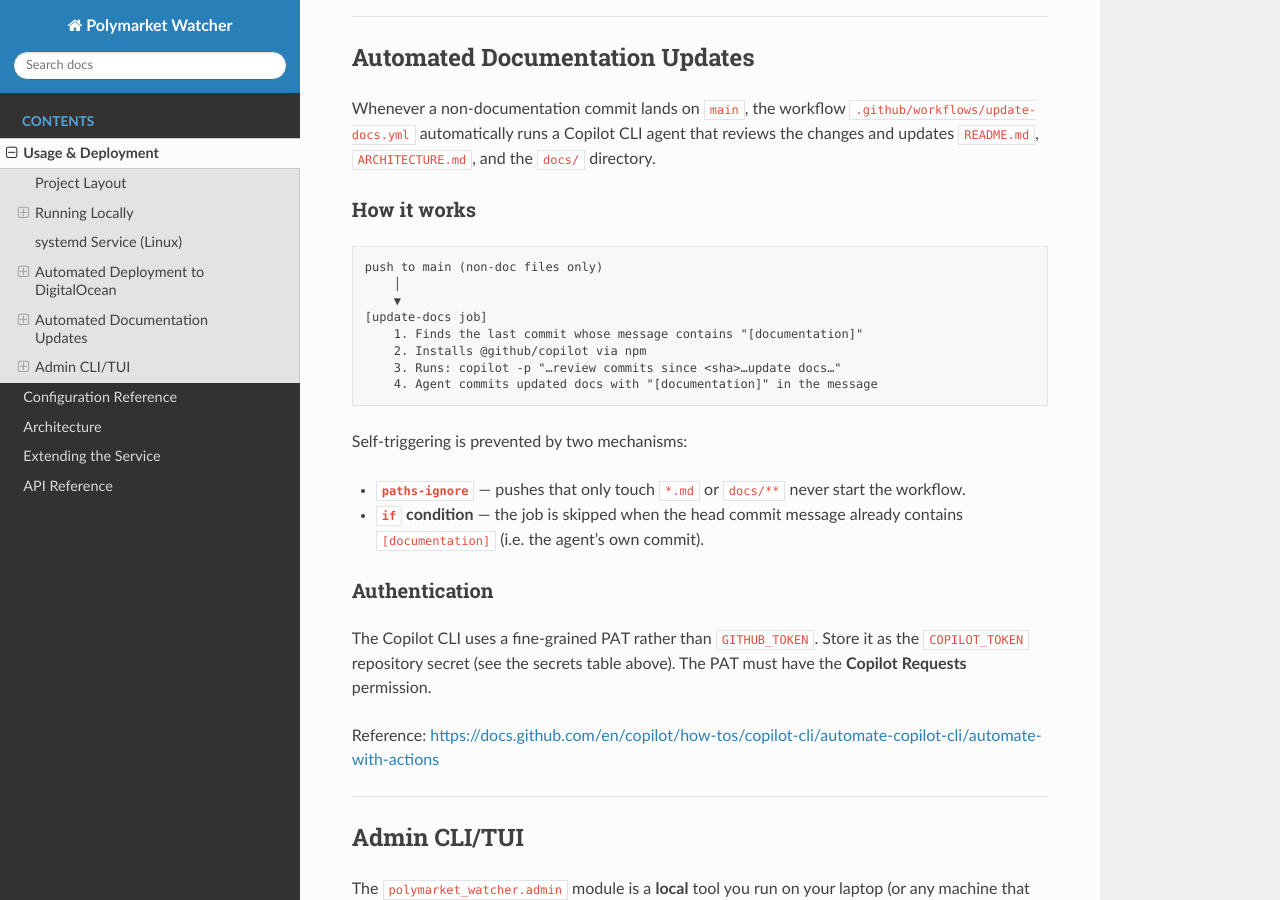
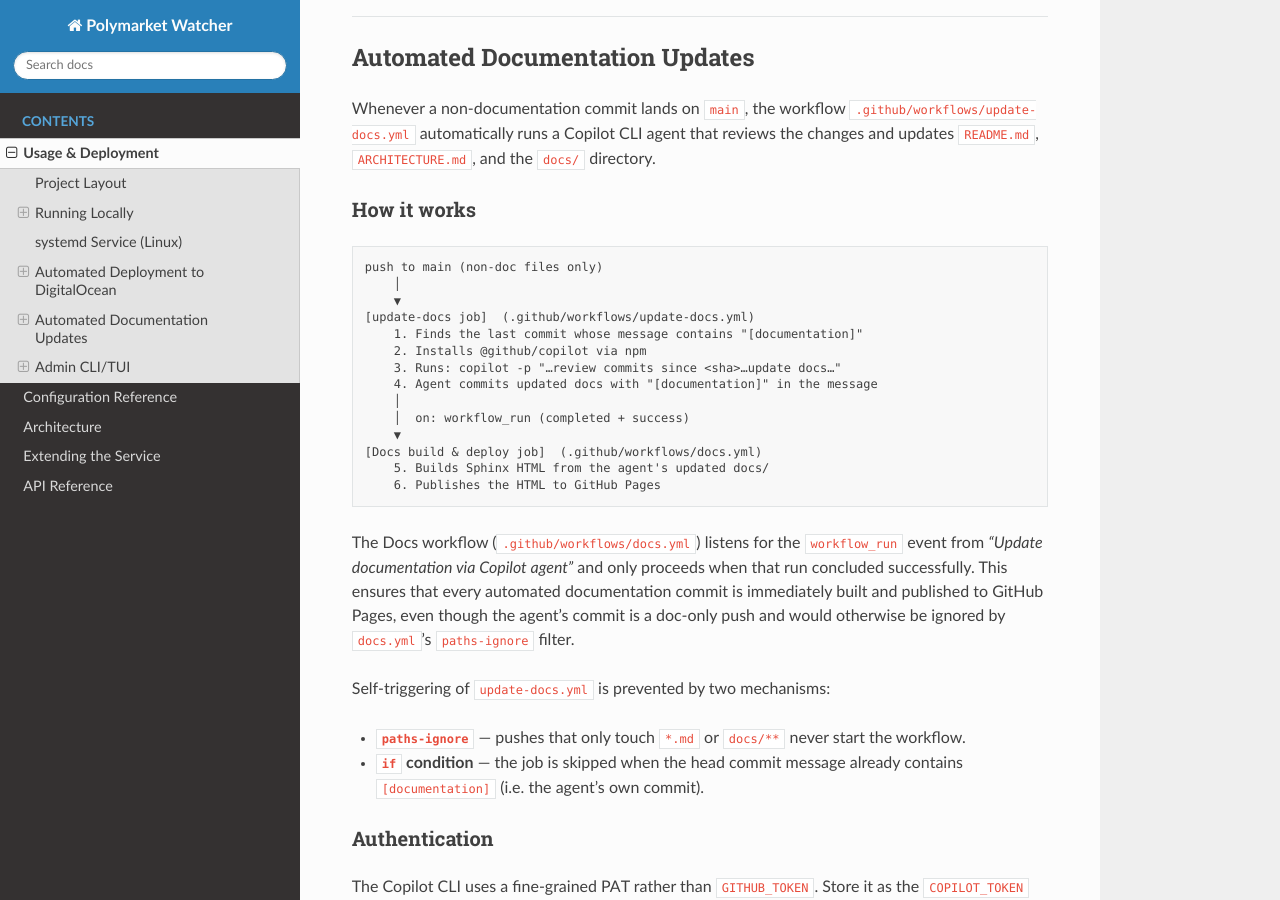
Before and after one commit to Billthekidz/symmetrical-carnival, a Sphinx documentation site: the page built from docs/usage.md, in a window 1280 px wide and 900 px high, scrolled down 4160 px. Built offline with Sphinx 7.4.7 and the Read the Docs theme 3.1.0, drawn with Linux system fonts in a browser that asks for light colours.

Commit message:
docs: document workflow_run chain from update-docs to Docs deploy [documentation]
The docs.yml workflow now also triggers via workflow_run when
'Update documentation via Copilot agent' completes successfully.
Updated the 'Automated Documentation Updates' section in docs/usage.md
to reflect the full end-to-end pipeline: agent commit → Sphinx build
→ GitHub Pages publish.

Co-authored-by: Copilot <223556219+Copilot@users.noreply.github.com>

````diff
--- a/docs/usage.md
+++ b/docs/usage.md
@@ -226,14 +226,27 @@ directory.
 push to main (non-doc files only)
     │
     ▼
-[update-docs job]
+[update-docs job]  (.github/workflows/update-docs.yml)
     1. Finds the last commit whose message contains "[documentation]"
     2. Installs @github/copilot via npm
     3. Runs: copilot -p "…review commits since <sha>…update docs…"
     4. Agent commits updated docs with "[documentation]" in the message
+    │
+    │  on: workflow_run (completed + success)
+    ▼
+[Docs build & deploy job]  (.github/workflows/docs.yml)
+    5. Builds Sphinx HTML from the agent's updated docs/
+    6. Publishes the HTML to GitHub Pages
 ```
 
-Self-triggering is prevented by two mechanisms:
+The Docs workflow (`.github/workflows/docs.yml`) listens for the
+`workflow_run` event from *"Update documentation via Copilot agent"* and only
+proceeds when that run concluded successfully.  This ensures that every
+automated documentation commit is immediately built and published to GitHub
+Pages, even though the agent's commit is a doc-only push and would otherwise
+be ignored by `docs.yml`'s `paths-ignore` filter.
+
+Self-triggering of `update-docs.yml` is prevented by two mechanisms:
 - **`paths-ignore`** — pushes that only touch `*.md` or `docs/**` never start
   the workflow.
 - **`if` condition** — the job is skipped when the head commit message already
````
